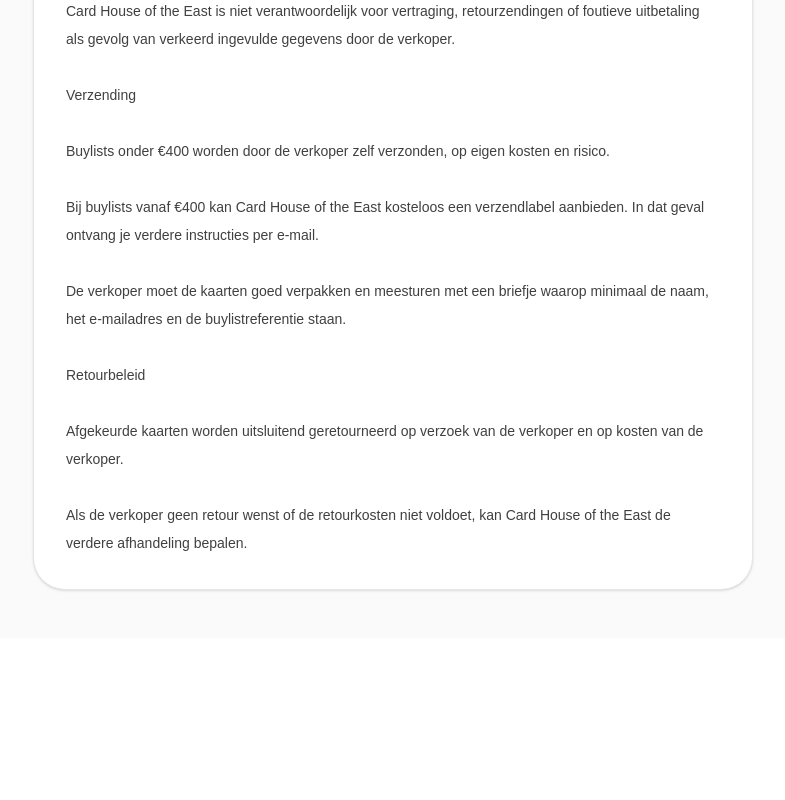
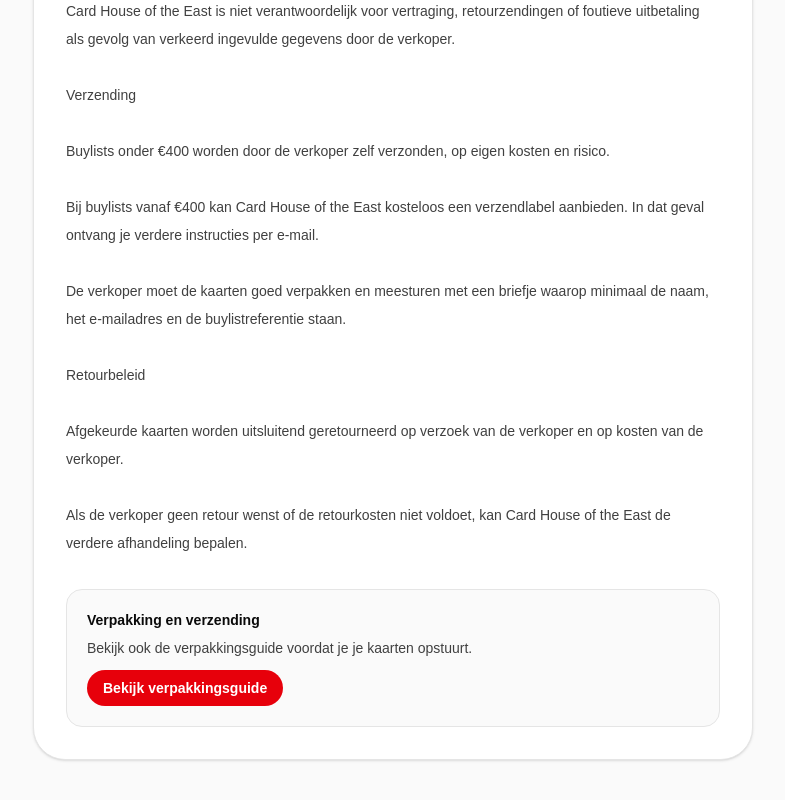
Before and after one commit to ARCANAFRISIA/cardhouse-pokemon-buylist, a Next.js app: page /terms in a window 1280 px wide. Shown: the part 1781-2581 px from the top of the page, without its empty margins (247-1032 px from the left). Before the commit the page ends 2419 px from the top, so only its background shows below. Built offline with nearby package versions, Linux system fonts and the light colour scheme; no server answers; the database is empty.

Commit message:
update buylist terms shipping and packing guide

```diff
--- a/src/app/terms/page.tsx
+++ b/src/app/terms/page.tsx
@@ -41,12 +41,7 @@ export default async function TermsPage() {
           <div className="mt-6 whitespace-pre-wrap text-sm leading-7 text-neutral-700">
             {settings.termsText}
           </div>
-        </div>
-      </section>
-    </main>
-  );
-}
-<div className="mt-8 rounded-2xl border border-neutral-200 bg-neutral-50 p-5 text-sm text-neutral-700">
+          <div className="mt-8 rounded-2xl border border-neutral-200 bg-neutral-50 p-5 text-sm text-neutral-700">
   <strong className="text-neutral-950">Verpakking en verzending</strong>
   <p className="mt-2">
     Bekijk ook de verpakkingsguide voordat je je kaarten opstuurt.
@@ -58,3 +53,8 @@ export default async function TermsPage() {
     Bekijk verpakkingsguide
   </Link>
 </div>
+        </div>
+      </section>
+    </main>
+  );
+}
```
